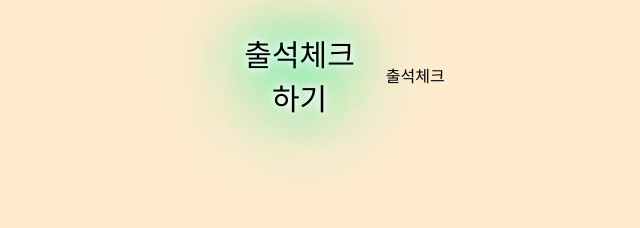
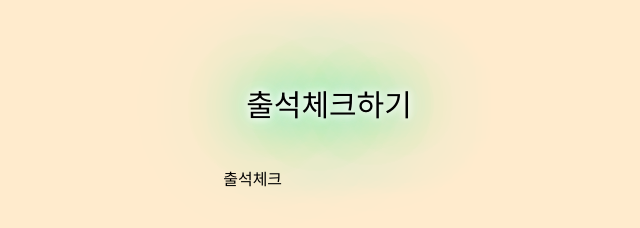
Before and after one commit to myunhh/futureClass, a plain HTML site: page index.html in a window 1280 px wide. Shown: the whole page, without its empty margins (311-951 px from the left). Drawn offline with nearby package versions, Linux system fonts and the light colour scheme.

Commit message:
Add files via upload

```diff
--- a/index.html
+++ b/index.html
@@ -8,10 +8,11 @@
   </head>
   <body>
     <!--<button type="button" class="btnPredict buttons" onclick="init()">출석체크하기</button>-->
-    <a class="btnPredict button" href="javascript:init();">출석체크하기</a>
     <div id="webcam-container"></div>
     <div id="label-container" class="cam"></div>
-    <div>출석체크</div>
+    <a class="btnPredict button" href="javascript:init();">출석체크하기</a>
+    <br />
+    <div class="under_text">출석체크</div>
     <script src="https://cdn.jsdelivr.net/npm/@tensorflow/tfjs@latest/dist/tf.min.js"></script>
     <script src="https://cdn.jsdelivr.net/npm/@teachablemachine/image@latest/dist/teachablemachine-image.min.js"></script>
     <script type="text/javascript">
--- a/style.css
+++ b/style.css
@@ -3,7 +3,7 @@ body {
   background-size: cover;
   background-repeat: no-repeat;
   background-position: center center;
-  display: flex;
+  display: grid;
   max-height: 1080px;
   justify-content: center;
   align-items: center;
@@ -11,14 +11,13 @@ body {
 }
 
 .button {
-  cursor: pointer;
   font-size: 1.2em;
   color: #fff;
   text-shadow: 0 0 7px #fff, 0 0 10px #fff, 0 0 21px #fff, 0 0 42px #0fa,
     0 0 82px #0fa, 0 0 92px #0fa, 0 0 102px #0fa, 0 0 151px #0fa;
   border: 0.2rem solid transparent;
   padding: 20px;
-  width: 300px;
+
   text-align: center;
 }
 
@@ -30,9 +29,8 @@ body {
 
 .btnPredict {
   text-decoration: none;
-  justify-content: center;
   border-radius: 200px;
-  width: 10%;
+
   text-align: center;
   font-family: sans-serif;
   font-size: 30px;
@@ -41,12 +39,16 @@ body {
 }
 
 .cam {
-    top: 70%;
-    margin-top: 50px;
+  top: 70%;
+  margin-top: 50px;
 }
 
 canvas {
-    top: 70%;
-    margin-top: 50px;
-    border-radius: 25px;
+  top: 70%;
+  margin-top: 50px;
+  border-radius: 25px;
 }
+
+.undet_text {
+  justify-content: 50px;
+}
```
